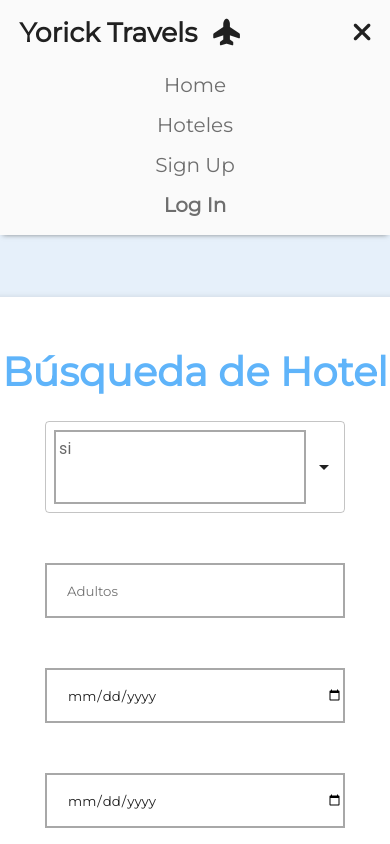
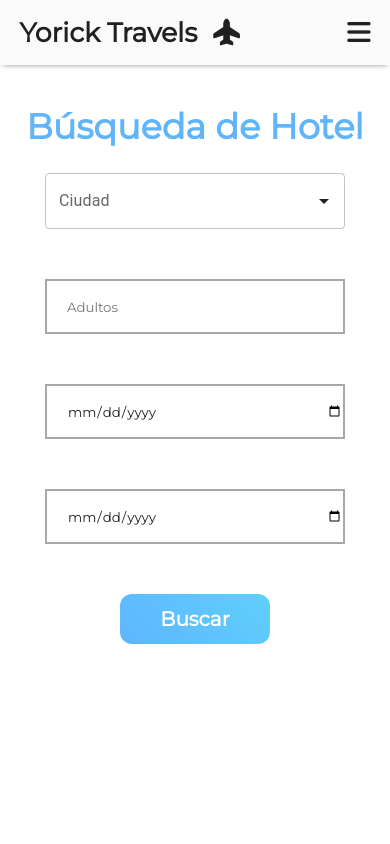
Before and after one commit to OmVidana/travelAgency, a React (Create React App) app: page /hoteles in a window 390 px wide. Built offline with nearby package versions, Linux system fonts and the light colour scheme.

Commit message:
added responsivity

```diff
--- a/src/components/global/NavBar.jsx
+++ b/src/components/global/NavBar.jsx
@@ -4,8 +4,8 @@ import AuthContext from "../../context/AuthContext";
 
 function NavBar() {
   let { user } = useContext(AuthContext);
-    let {logoutUser} = useContext(AuthContext)
-    const [isMobile, setIsMobile] = useState(true);
+  let { logoutUser } = useContext(AuthContext);
+  const [isMobile, setIsMobile] = useState(false);
   console.log(user);
   return (
     <div className="navBar">
@@ -14,11 +14,20 @@ function NavBar() {
           Yorick Travels{" "}
           <i className="navBar-main-icon fa-solid fa-plane-up"></i>
         </h1>
-                <button className="navBar-responsive-button" onClick={() => setIsMobile(!isMobile)}>
-                    {isMobile ? <i className="navBar-responsive-button fa-solid fa-xmark"></i> : <i className="fa-solid fa-bars"></i>}
+        <button
+          className="navBar-responsive-button"
+          onClick={() => setIsMobile(!isMobile)}
+        >
+          {isMobile ? (
+            <i className="navBar-responsive-button fa-solid fa-xmark"></i>
+          ) : (
+            <i className="fa-solid fa-bars"></i>
+          )}
         </button>
       </div>
-            <div className={isMobile ? "navBar-space-content" : "navBar-space-content-2"}>
+      <div
+        className={isMobile ? "navBar-space-content" : "navBar-space-content-2"}
+      >
         <a className="navBar-space-page" href="/">
           <i className="navBar-icons fa-sharp fa-solid fa-house"></i>
           Home
@@ -32,7 +41,7 @@ function NavBar() {
             <i className="navBar-icons fa-solid fa-user"></i>Cerrar Sesión
           </a>
         ) : (
-                    <a className="navBar-space-page" href="/" >
+          <a className="navBar-space-page" href="/">
             <i className="navBar-icons fa-solid fa-user"></i>Sign Up
           </a>
         )}
--- a/src/pages/FlightSearch.scss
+++ b/src/pages/FlightSearch.scss
@@ -1,6 +1,6 @@
 @import "../index.scss";
 
-.home-page{
+.home-page {
 
   overflow: hidden;
   height: 100vh;
@@ -15,10 +15,7 @@
 
   main {
     background: white;
-        max-width: 50%;
-        padding: 50px;
-        min-width: 500px;
-        min-height: 700px;
+    padding: 20px 60px;
     border-radius: 50px;
     box-shadow: rgba(0, 0, 0, 0.24) 0 3px 8px;
     margin-bottom: 5%;
@@ -59,8 +56,8 @@
     width: 150px;
     height: 50px;
     border-radius: 12px;
-        background: rgb(94,181,254);
-        background: linear-gradient(45deg, rgba(94,181,254,1) 0%, rgba(95,208,252,1) 100%);
+    background: rgb(94, 181, 254);
+    background: linear-gradient(45deg, rgba(94, 181, 254, 1) 0%, rgba(95, 208, 252, 1) 100%);
     border: none;
     font-size: 20px;
     font-weight: 600;
@@ -73,4 +70,13 @@
     transform: scale(1.1);
   }
 
+  @media (max-width: 480px) {
+    overflow: auto;
+    background-color: white;
+    main {
+      height: calc(100vh - 60px);
+      box-shadow: none;
     }
+
+  }
+}
--- a/src/pages/HotelSearch.jsx
+++ b/src/pages/HotelSearch.jsx
@@ -54,10 +54,15 @@ function HotelSearch(props) {
           <div className="hotels-search-bar">
             <h2>Búsqueda de Hotel</h2>
             <form className="hotels-search-form" onSubmit={handleClick}>
-              <OptionField text={"si"} state={setSalida}></OptionField>
-              <input type="text" placeholder="Adultos" name="ciudad" />
-              <input type="date" name="Llegada" />
-              <input type="date" name="Salida" />
+              <OptionField text={"Ciudad"} state={setSalida}></OptionField>
+              <input
+                className="nm"
+                type="text"
+                placeholder="Adultos"
+                name="ciudad"
+              />
+              <input className="nm" type="date" name="Llegada" />
+              <input className="nm" type="date" name="Salida" />
               <button className="hotels-search-button" type="submit">
                 Buscar
               </button>
--- a/src/pages/HotelSearch.scss
+++ b/src/pages/HotelSearch.scss
@@ -15,10 +15,8 @@
 
   .hotels-search-bar {
     background: white;
-    max-width: 50%;
-    padding: 50px;
-    min-width: 500px;
-    min-height: 700px;
+    padding: 20px 20px;
+    min-width: 400px;
     border-radius: 50px;
     box-shadow: rgba(0, 0, 0, 0.24) 0 3px 8px;
     margin-bottom: 5%;
@@ -26,7 +24,7 @@
 
     h2 {
       text-align: center;
-      font-size: 40px;
+      font-size: 35px;
       margin-bottom: 25px;
       color: #5FB4FA;
     }
@@ -39,7 +37,7 @@
     gap: 50px;
   }
 
-  input {
+  .nm {
     width: 300px;
     height: 55px;
     border: solid #A8A8A8 2px;
@@ -71,4 +69,14 @@
     transform: scale(1.1);
   }
 
+  @media (max-width: 480px) {
+
+    background-color: white;
+    .hotels-search-bar {
+      height: calc(100vh - 60px);
+      box-shadow: none;
+    }
+
+  }
+
 }
```
Lines whose indentation alone changed are shown as unchanged.
